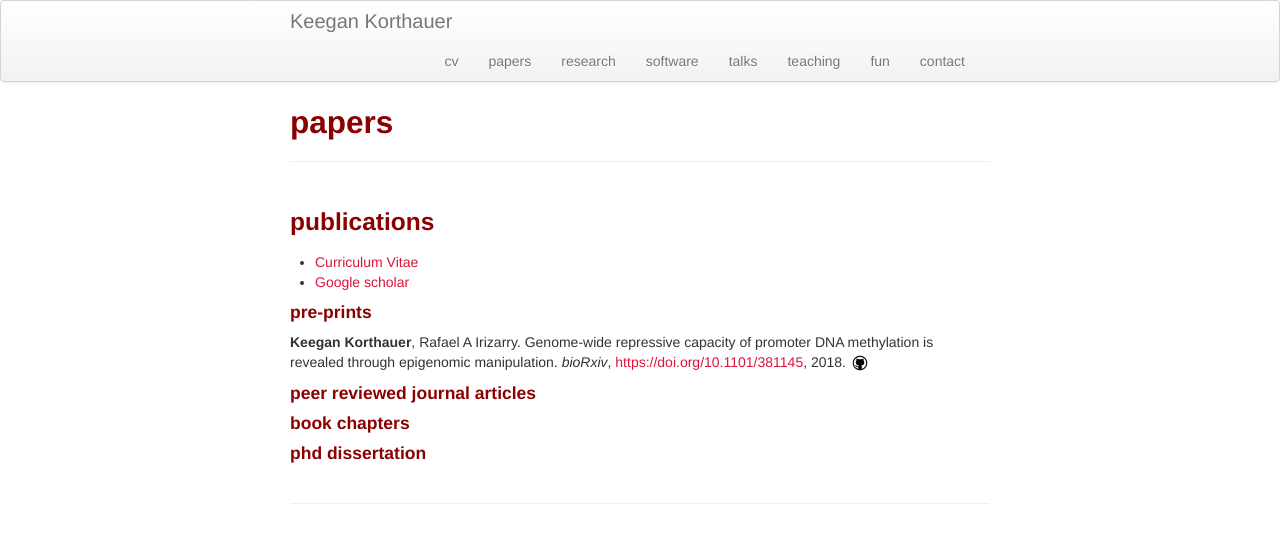
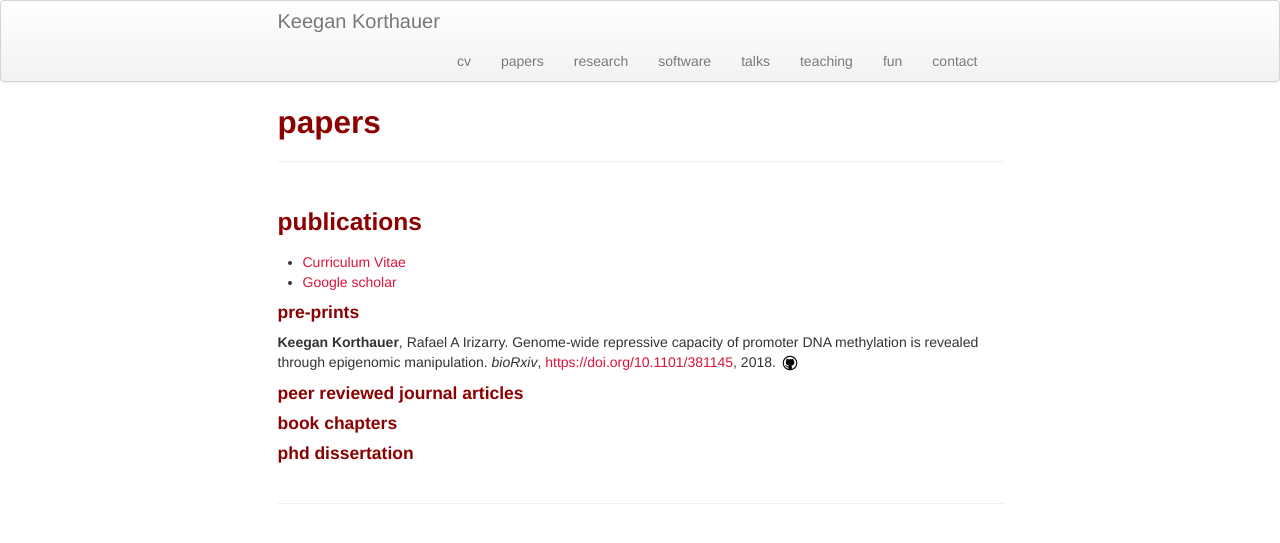
Before and after one commit to kdkorthauer/kdkorthauer.github.io, a Jekyll site: the page built from pages/papers.md, in a window 1280 px wide. Shown: the top 543 px of the page. Built offline with Jekyll 4.4.1, drawn with Linux system fonts in a browser that asks for light colours; comment, search, counter and statistics services are not loaded.

Commit message:
widen navbar

```diff
--- a/assets/themes/twitter/css/style.css
+++ b/assets/themes/twitter/css/style.css
@@ -1,7 +1,7 @@
 /* Custom container */
 .container-narrow {
   margin: 0 auto;
-  max-width: 700px; }
+  max-width: 725px; }
 
 .container-narrow > hr {
   margin: 30px 0; }
--- a/pages/papers.md
+++ b/pages/papers.md
@@ -23,7 +23,7 @@ title: papers
 #### pre-prints
 
 **Keegan Korthauer**, Rafael A Irizarry. Genome-wide repressive capacity of promoter DNA methylation is revealed through epigenomic manipulation. *bioRxiv*, [https://doi.org/10.1101/381145](https://doi.org/10.1101/381145), 2018. <a href="http://github.com/kdkorthauer/dmrseqPaper"><img src="../assets/img/github.png" title="GitHub logo"></a>
- <div data-badge-popover="right" data-badge-type="1" data-doi="https://doi.org/10.1101/381145" data-hide-no-mentions="true" class="altmetric-embed"></div>
+<div data-badge-popover="right" data-badge-type="2" data-doi="https://doi.org/10.1101/381145" data-hide-no-mentions="true" class="altmetric-embed"></div>
 
 #### peer reviewed journal articles
 
```
